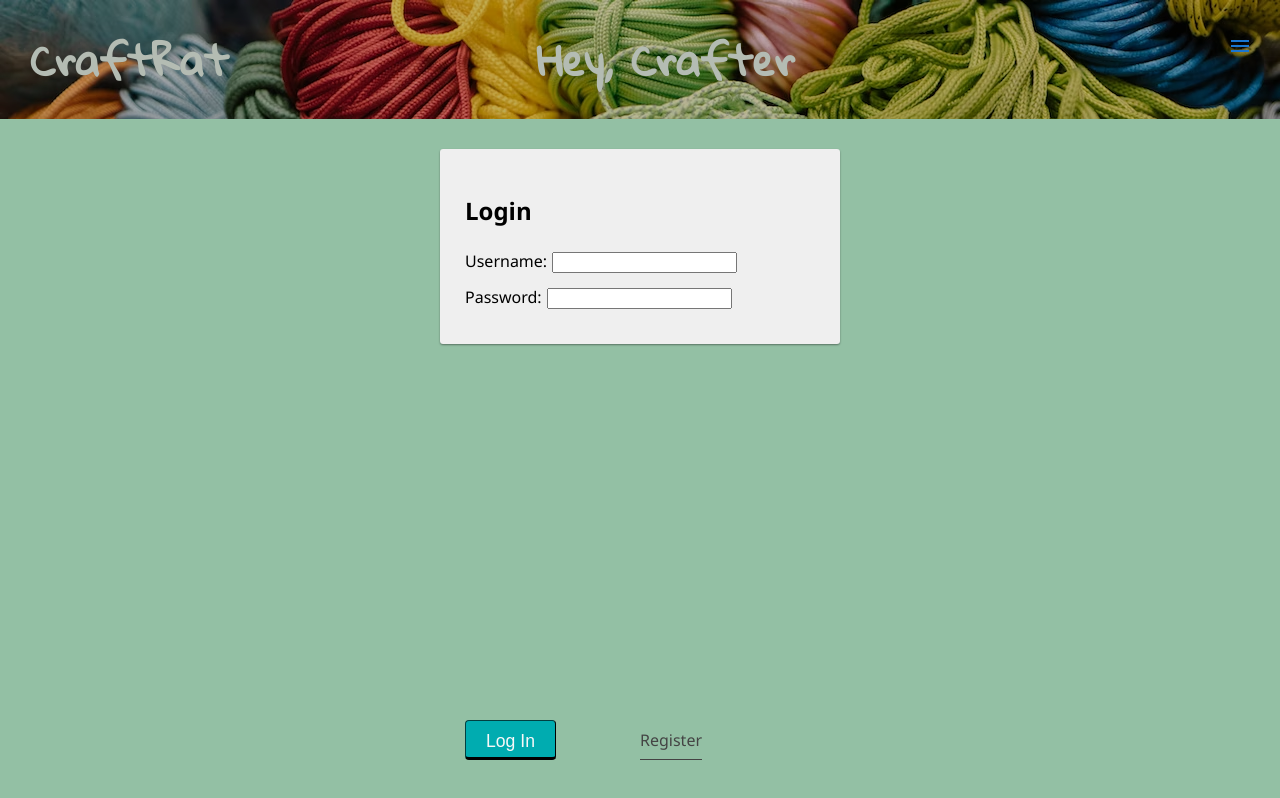
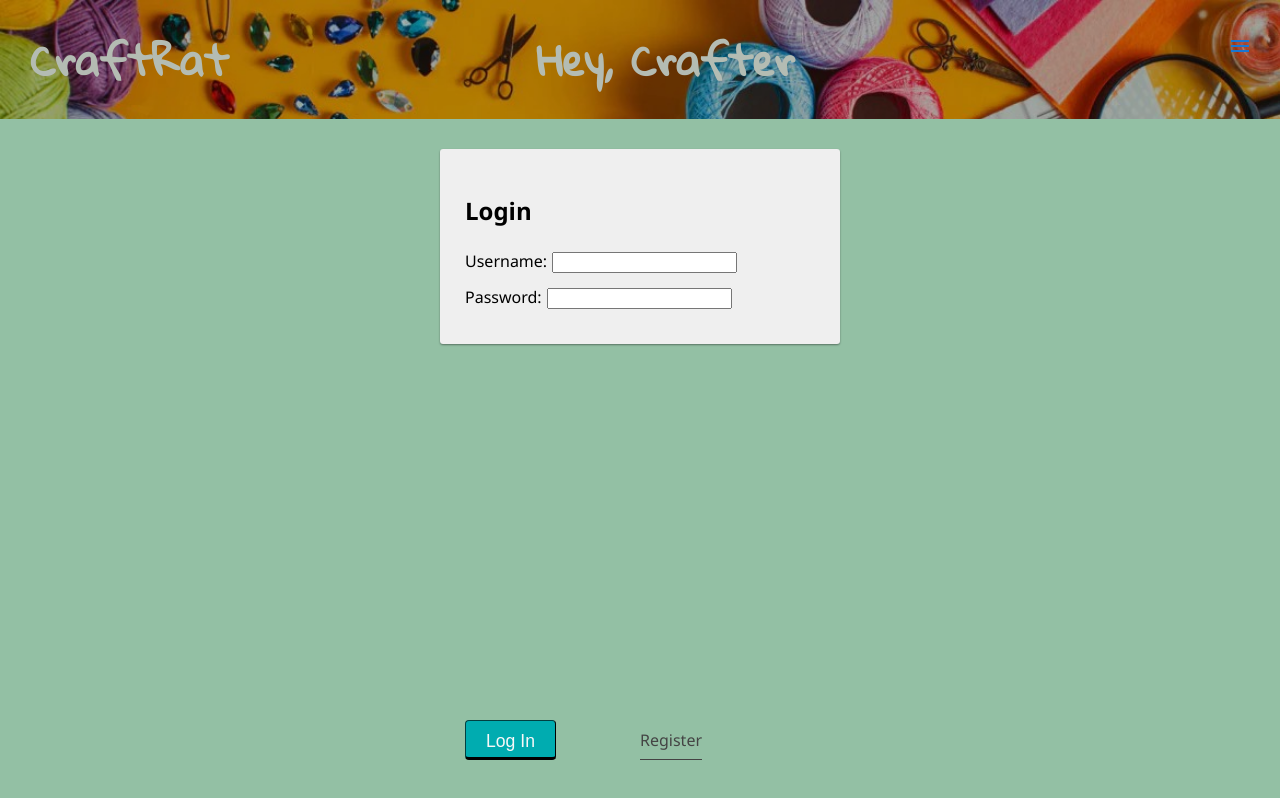
Before and after one commit to CrystalRedmon/craft-rat, a React (Create React App) app: page /#/info in a window 1280 px wide. Built offline with nearby package versions, Linux system fonts and the light colour scheme; no server answers.

Commit message:
add bg image

```diff
--- a/src/components/Nav/Nav.css
+++ b/src/components/Nav/Nav.css
@@ -62,5 +62,6 @@
 }
 
 .container{
-  background-color: ;
+  background-image: url('/src/images/yellowcrafts.jpg');
+  background-size: cover;
 }
```
